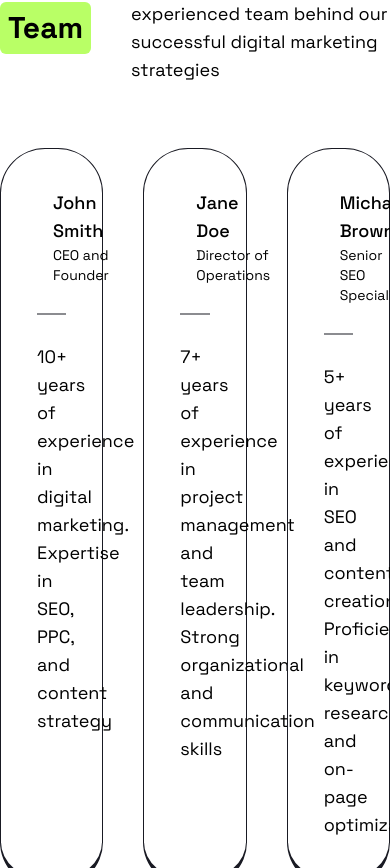
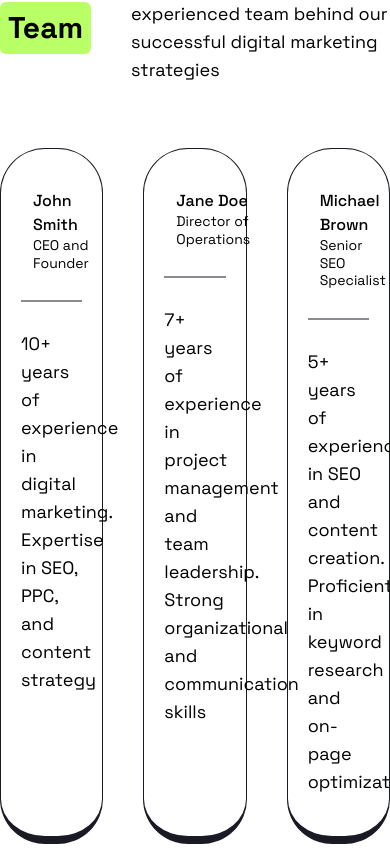
Before and after one commit to jansu11/nepse_numbers, a Next.js app: page / in a window 390 px wide. Shown: the part 6016-6884 px from the top of the page. Built offline with nearby package versions, Linux system fonts and the light colour scheme.

Commit message:
Style the team card component

```diff
--- a/src/components/TeamCard.tsx
+++ b/src/components/TeamCard.tsx
@@ -10,8 +10,8 @@ export interface TeamCardProps {
 
 const TeamCard = ({ imageUrl, name, position, experience }: TeamCardProps) => {
   return (
-    <div className="border border-b-8 border-dark rounded-[45px] px-9 py-10">
-      <div className="border-b-2 pb-7 border-dark/50 flex gap-4 items-end">
+    <div className="border border-b-8 border-dark rounded-[45px] px-5 sm:px-9 py-10">
+      <div className="border-b-2 pb-7 border-dark/50 flex gap-3 md:gap-4 items-end">
         <div>
           <Image
             src={imageUrl}
@@ -21,10 +21,10 @@ const TeamCard = ({ imageUrl, name, position, experience }: TeamCardProps) => {
           />
         </div>
         <div>
-          <p className="font-medium">{name}</p>
-          <p className="text-sm">{position}</p>
+          <p className="font-medium text-base">{name}</p>
+          <p className="text-sm leading-tight">{position}</p>
         </div>
-        <div className="self-start">
+        <div className="self-start justify-self-end ml-auto">
           <Image
             src={"/linkedin-b.png"}
             alt="Linkedin Icon"
```
